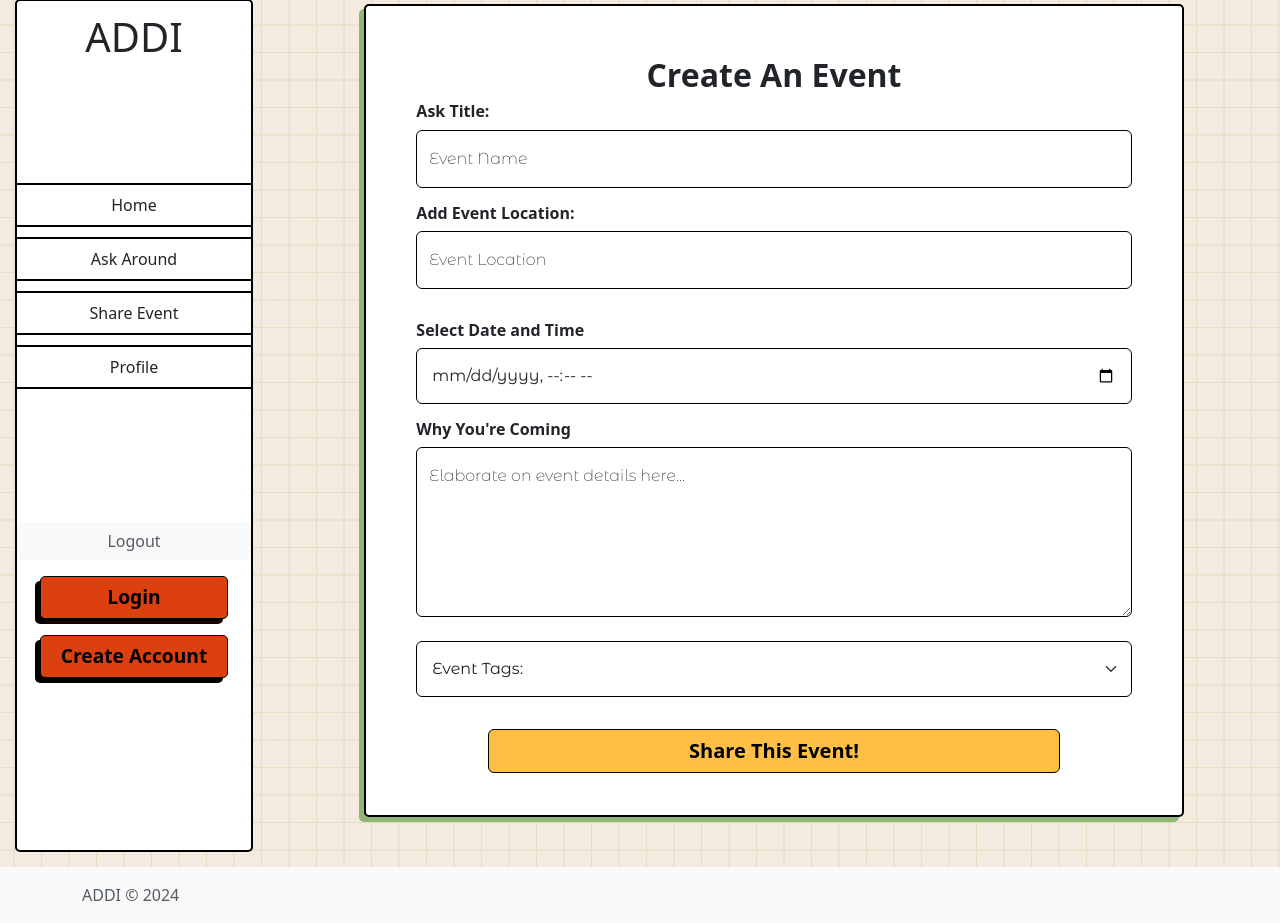
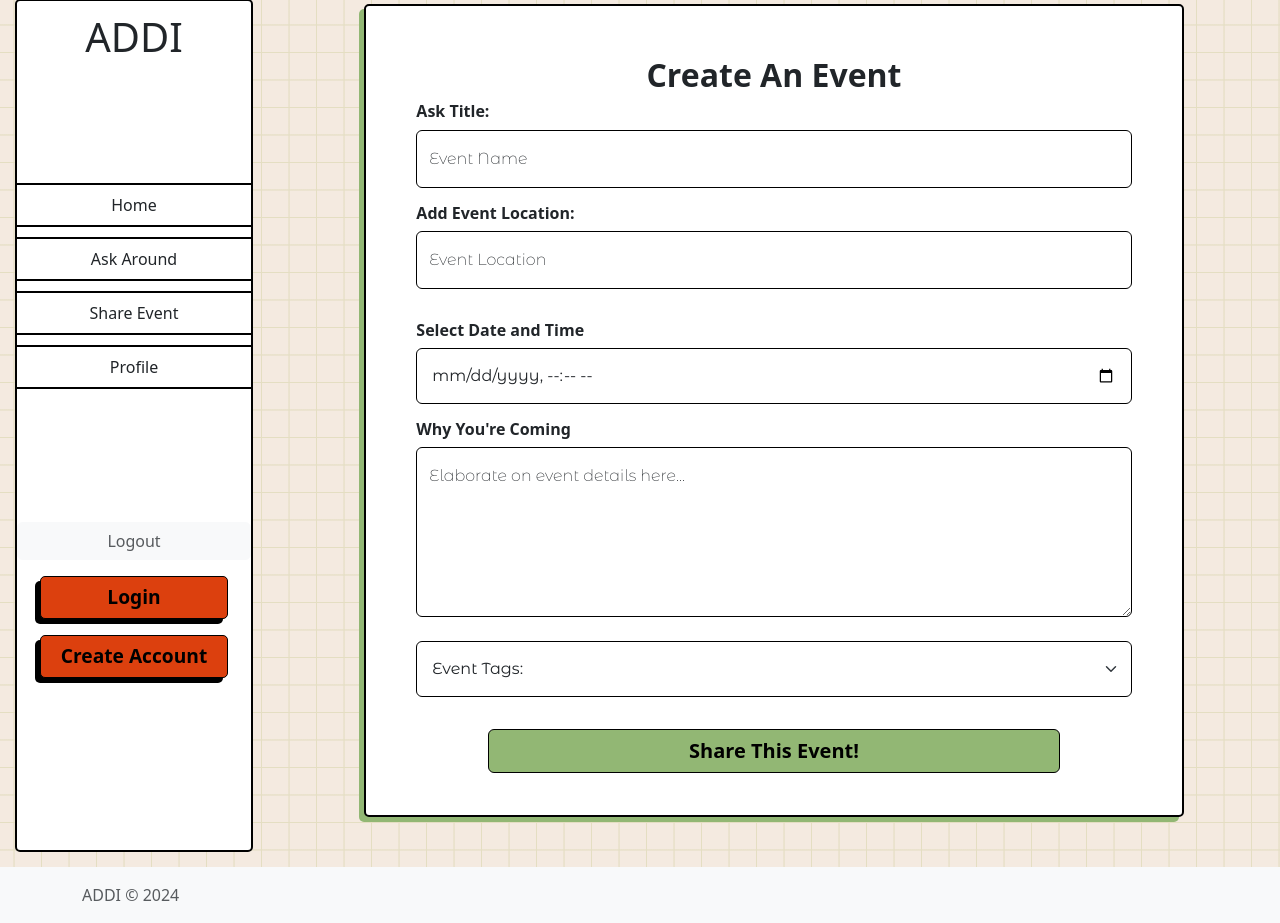
Before and after one commit to Mwape-Kurete/ADDI, a PHP site: page /pages/share.php in a window 1280 px wide, with the pointer over the restyled element. Shown: the part 16-939 px from the top of the page. Run offline with PHP 8.4, Linux system fonts and the light colour scheme; some web fonts are replaced.

Commit message:
changing hover state
updating share and ask forms button

```diff
--- a/assets/css/main.css
+++ b/assets/css/main.css
@@ -596,7 +596,7 @@ option:hover {
 .share-ask:hover {
   width: 80%;
 
-  background-color: rgba(255, 191, 68, 1);
+  background-color: rgba(146, 183, 116, 1);
   border: 1px solid black;
 
   transition: all 0.5s;
```
